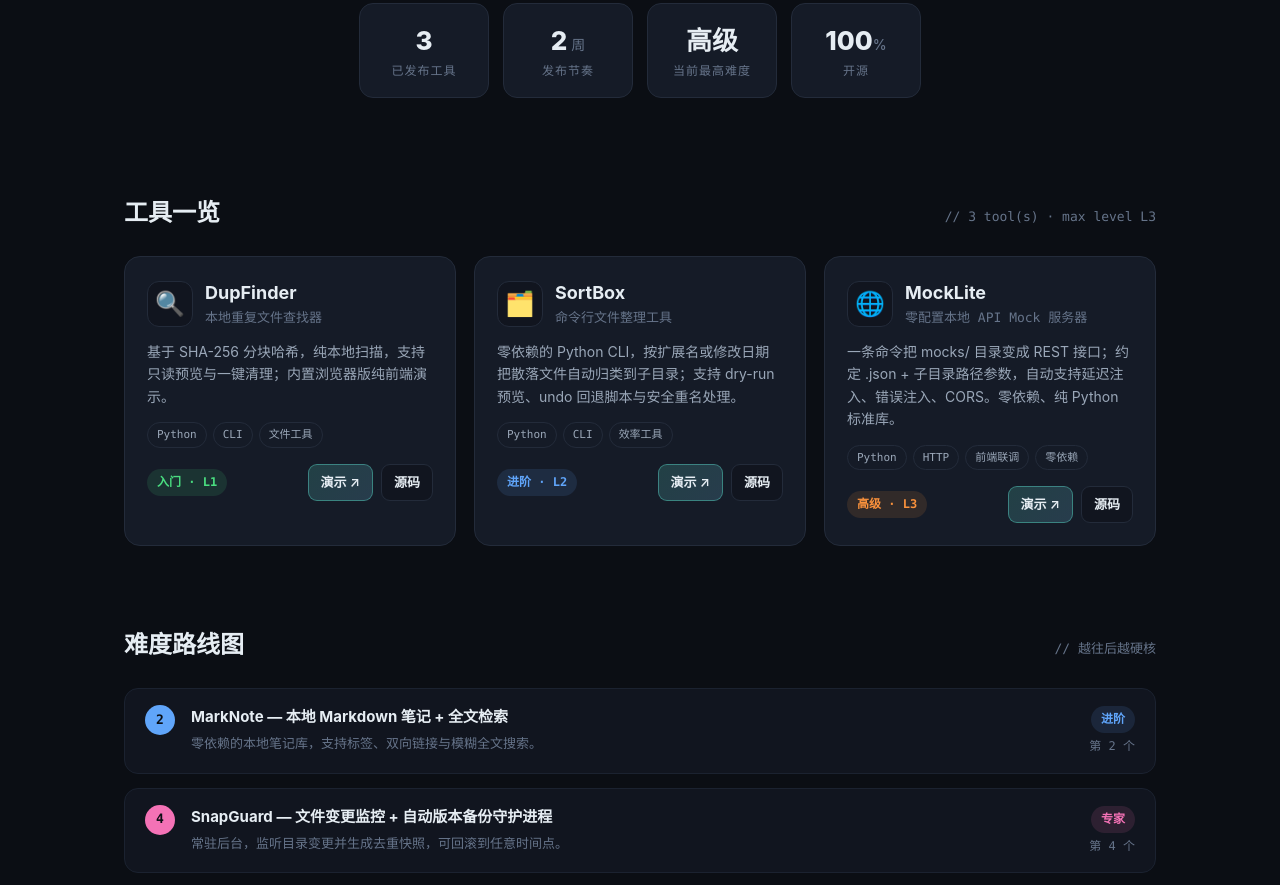
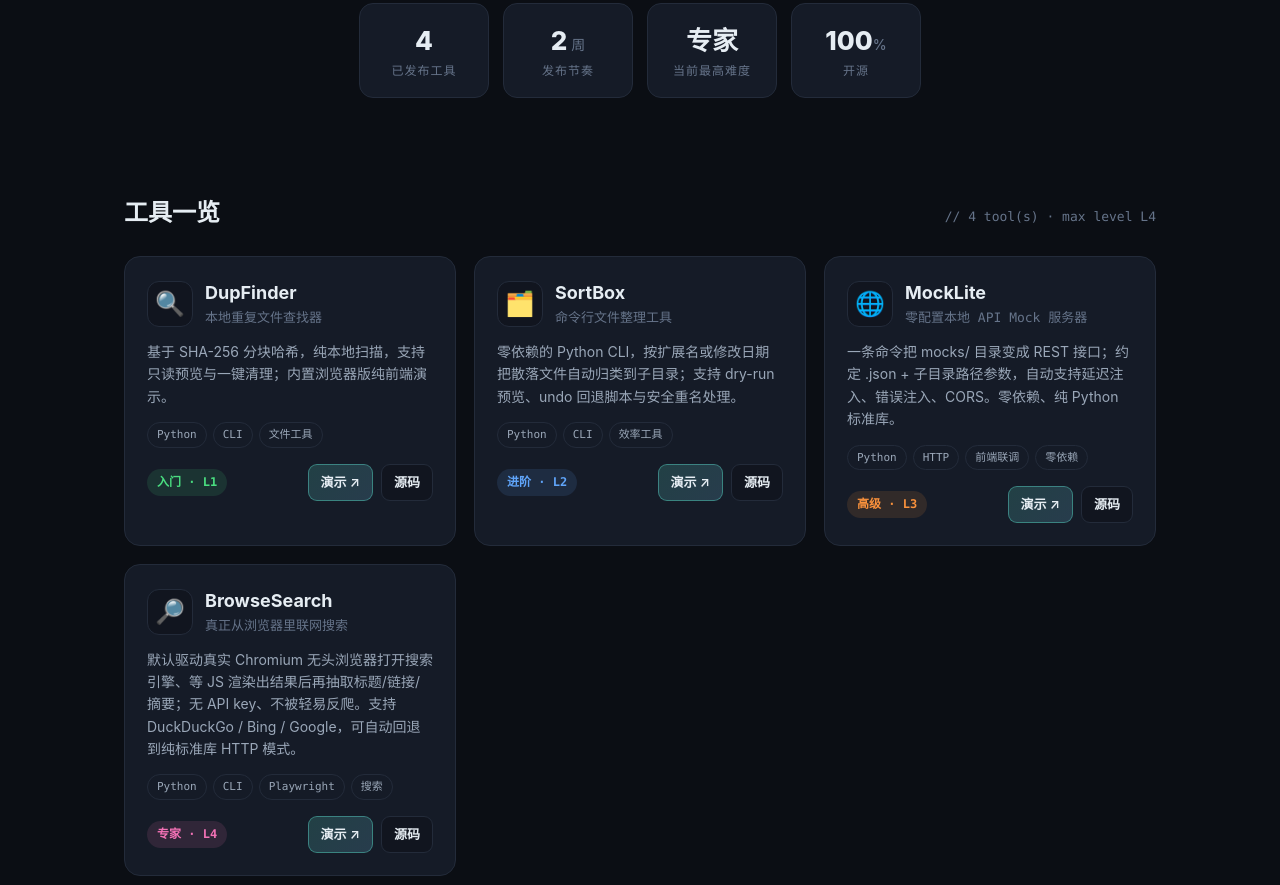
Before and after one commit to 1fzx23/my-tools, a plain HTML site: page index.html in a window 1280 px wide. Shown: the part 395-1280 px from the top of the page. Drawn offline with Linux system fonts and the light colour scheme.

Commit message:
toolbox: add BrowseSearch (L4)

```diff
--- a/index.html
+++ b/index.html
@@ -286,8 +286,20 @@
       date: "2026-08-17",
       repo: "https://github.com/1fzx23/mocklite",
       demo: "https://1fzx23.github.io/mocklite/"
+    },
+    {
+      id: "browsesearch",
+      name: "BrowseSearch",
+      emoji: "🔎",
+      tagline: "真正从浏览器里联网搜索",
+      desc: "默认驱动真实 Chromium 无头浏览器打开搜索引擎、等 JS 渲染出结果后再抽取标题/链接/摘要；无 API key、不被轻易反爬。支持 DuckDuckGo / Bing / Google，可自动回退到纯标准库 HTTP 模式。",
+      level: 4,
+      tags: ["Python", "CLI", "Playwright", "搜索"],
+      date: "2026-08-18",
+      repo: "https://github.com/1fzx23/browsesearch",
+      demo: "https://1fzx23.github.io/browsesearch/"
     }
-    // 👉 下一个工具加在这里，level 取 4 …… 逐步变难
+    // 👉 下一个工具加在这里，level 取 4 或更高 …… 逐步变难
   ];
 
   /* 路线图：规划中的更硬核工具（仅展示，未发布） */
```
